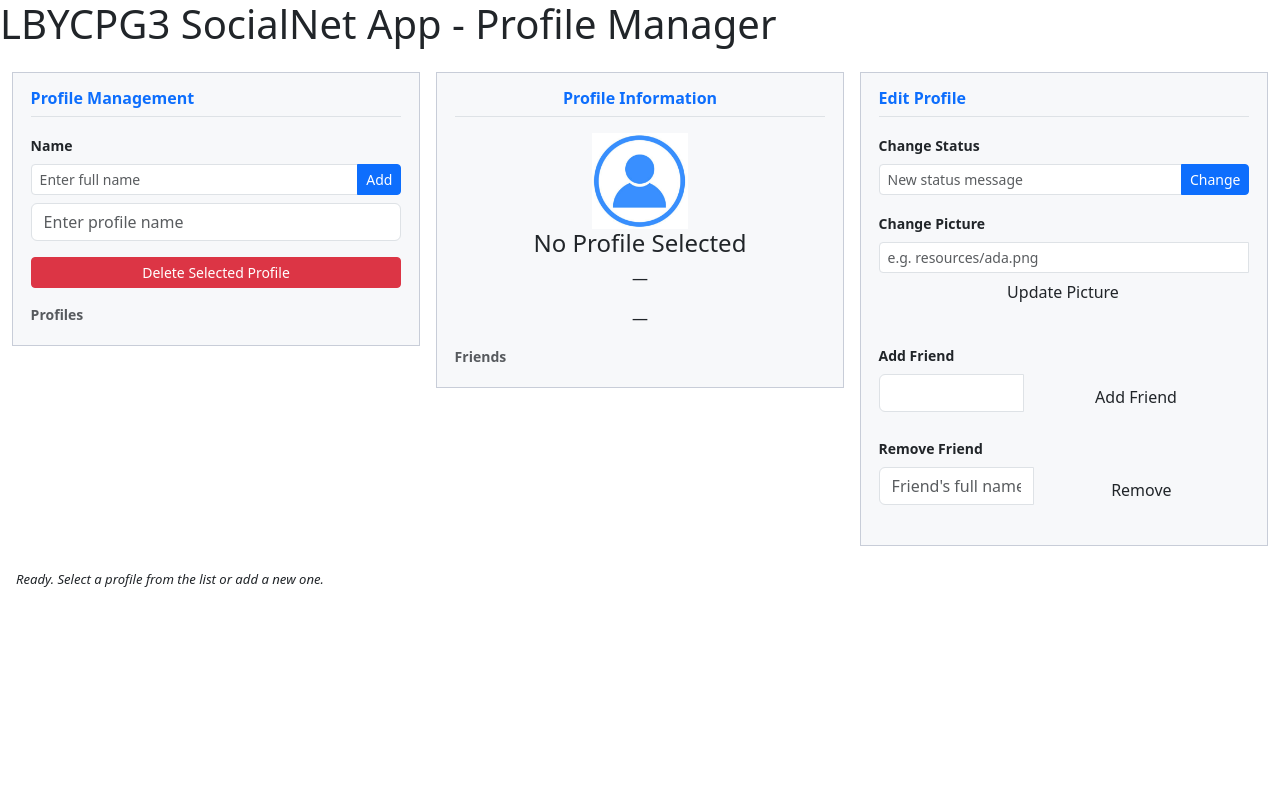
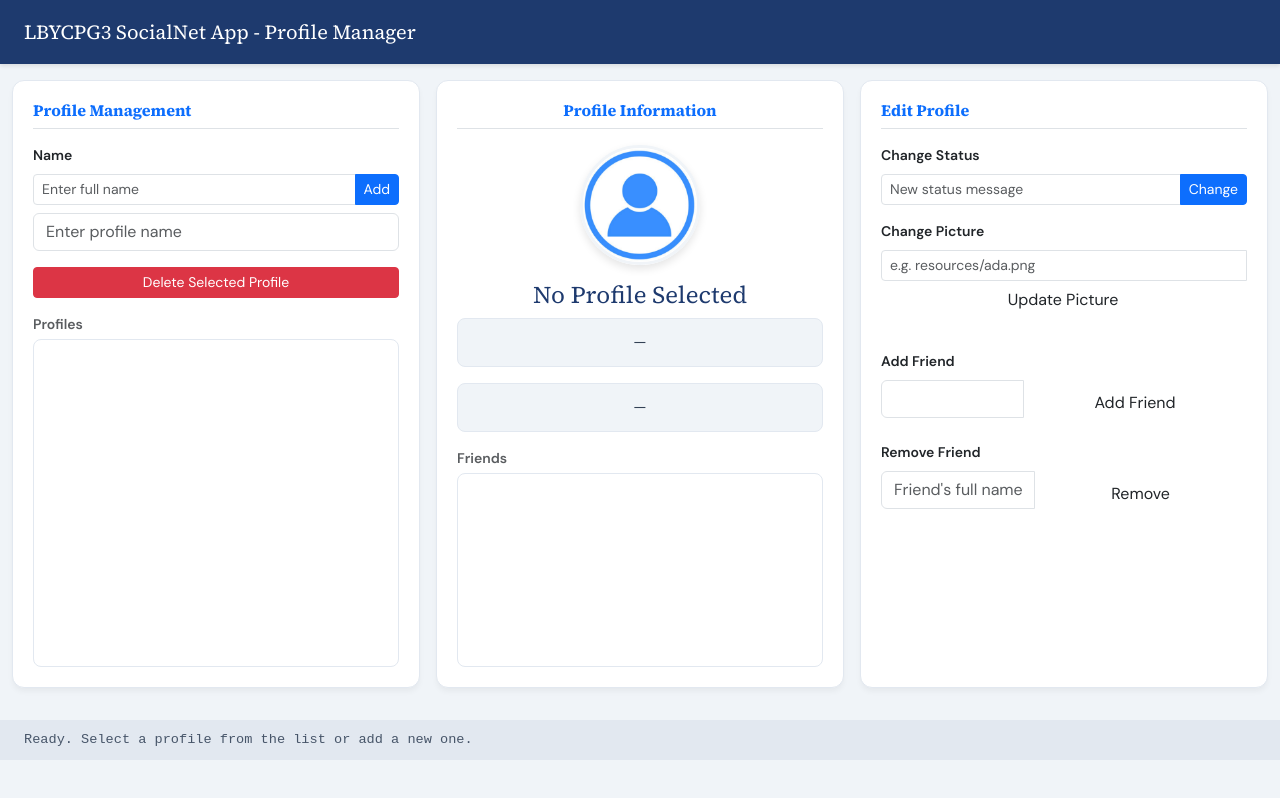
Before and after one commit to roldnton/socialnet-manager, a plain HTML site: page index.html in a window 1280 px wide. Drawn offline with nearby package versions, Linux system fonts and the light colour scheme; no server answers.

Commit message:
style update

```diff
--- a/css/style.css
+++ b/css/style.css
@@ -1,66 +1,162 @@
 /* css/style.css */
-/* Bootstrap CSS custom property overrides */
+/* ================================================================
+   Bootstrap CSS custom property overrides & UI Variables
+================================================================ */
 :root {
+    /* Fonts */
     --font-heading: 'Source Serif 4', Georgia, serif;
     --font-body: 'DM Sans', system-ui, sans-serif;
+
+    /* Colors */
     --clr-header-bg: #1e3a6e;
-    --clr-page-bg: #dde3ec;
-    --clr-panel-bg: #f7f8fa;
-    --clr-panel-border: #c8cdd8;
+    --clr-page-bg: #f0f4f8; /* Softer, more modern background */
+    --clr-panel-bg: #ffffff; /* Crisp white for panels */
+    --clr-panel-border: #e2e8f0;
     --clr-blue: #2456b4;
+    --clr-list-hover: #f1f5f9;
+    --clr-list-active: #2456b4;
+    --clr-status-bg: #e2e8f0;
+    --clr-status-text: #475569;
+
+    /* Sizing & Borders */
+    --header-h: 64px;
+    --statusbar-h: 40px;
+    --radius-lg: 12px;
+    --radius-md: 8px;
 }
 
-html { scroll-behavior: smooth; }
+html, body {
+    scroll-behavior: smooth;
+    font-family: var(--font-body);
+    background-color: var(--clr-page-bg);
+    height: 100vh;
+    margin: 0;
+    overflow: hidden; /* Prevents whole page scrolling; panels will scroll instead */
+}
 
-/* Application wrapper: full-height flex column layout */
+/* Typography Overrides */
+h1, h2, h3, h4, h5, h6, .profile-hero-name {
+    font-family: var(--font-heading);
+    color: var(--clr-header-bg);
+}
+
+/* ================================================================
+   Layout & Panels
+================================================================ */
+
+/* Header */
+#app-header {
+    height: var(--header-h);
+    background-color: var(--clr-header-bg);
+    color: white;
+    display: flex;
+    align-items: center;
+    padding: 0 1.5rem;
+    box-shadow: 0 2px 4px rgba(0,0,0,0.1);
+}
+
+#app-header h1 {
+    font-size: 1.25rem;
+    margin: 0;
+    color: white;
+}
+
+/* Application wrapper: fits exactly between header and status bar */
 #app-wrapper {
-    height: calc(100% - var(--header-h));
+    height: calc(100vh - var(--header-h) - var(--statusbar-h));
     display: flex;
     flex-direction: column;
 }
 
 /* Panel card styling */
-.sn-panel { /* custom panel card */
+.sn-panel {
     background: var(--clr-panel-bg);
     border: 1px solid var(--clr-panel-border);
     border-radius: var(--radius-lg);
-    padding: 1rem 1.1rem;
-    flex: 1; min-height: 0; overflow: hidden;
+    padding: 1.25rem;
+    height: 100%;
+    display: flex;
+    flex-direction: column;
+    box-shadow: 0 4px 6px -1px rgba(0, 0, 0, 0.05); /* Modern soft shadow */
 }
+
+/* ================================================================
+   Components (Images, Textboxes, Lists)
+================================================================ */
 
 /* Profile picture circular display */
 #profile-pic, .profile-thumb {
-    width: 96px;
-    height: 96px;
+    width: 120px; /* Slightly larger for center focus */
+    height: 120px;
     object-fit: cover;
+    border-radius: 50%; /* Perfect circle */
+    border: 3px solid var(--clr-page-bg);
+    box-shadow: 0 4px 8px rgba(0,0,0,0.1);
+    margin: 0 auto 1rem auto;
+    transition: transform 0.3s ease, box-shadow 0.3s ease;
 }
 
-/* Profile picture hover effect */
 #profile-pic:hover {
     transform: scale(1.05);
-    transition: transform 0.2s ease;
+    box-shadow: 0 6px 12px rgba(0,0,0,0.15);
 }
 
-/* Friends list item in centre panel */
-#friends-list .friend-entry {
-    padding: 0.4rem 0.75rem;
-    font-size: 0.9rem;
+/* Center Panel Textboxes (Status, Quote, etc.) */
+.sn-textbox {
+    background: var(--clr-page-bg);
+    padding: 0.75rem;
+    border-radius: var(--radius-md);
+    font-size: 0.95rem;
+    color: #334155;
+    border: 1px solid var(--clr-panel-border);
+}
+
+/* Scrollable List Containers (Profiles and Friends) */
+.profile-list-box, .sn-textbox--tall {
+    flex-grow: 1;
+    overflow-y: auto;
+    border: 1px solid var(--clr-panel-border);
+    border-radius: var(--radius-md);
+    background: #ffffff;
+}
+
+/* List Items */
+.profile-item, #friends-list .friend-entry {
+    padding: 0.6rem 1rem;
+    font-size: 0.95rem;
+    cursor: pointer;
+    border-bottom: 1px solid var(--clr-panel-border);
+    transition: background-color 0.2s ease;
+}
+
+.profile-item:last-child, #friends-list .friend-entry:last-child {
+    border-bottom: none;
+}
+
+.profile-item:hover, #friends-list .friend-entry:hover {
+    background-color: var(--clr-list-hover);
 }
 
 /* Active profile highlight in left panel */
 #profile-list .profile-item.active {
     background: var(--clr-list-active);
-    border-color: var(--clr-blue);
     color: #ffffff;
+    font-weight: 500;
+    border-color: var(--clr-list-active);
 }
 
-/* Status bar at bottom */
+/* ================================================================
+   Footer / Status Bar
+================================================================ */
 #status-bar {
     background: var(--clr-status-bg);
     height: var(--statusbar-h);
-    font-size: 0.82rem;
-    font-style: italic;
+    color: var(--clr-status-text);
+    font-size: 0.85rem;
+    font-family: monospace; /* Gives it a cool terminal/system feel */
     display: flex;
     align-items: center;
-    padding: 0.5rem 1rem;
+    padding: 0 1.5rem;
+    border-top: 1px solid var(--clr-panel-border);
+    transition: background-color 0.3s ease, color 0.3s ease;
 }
```
